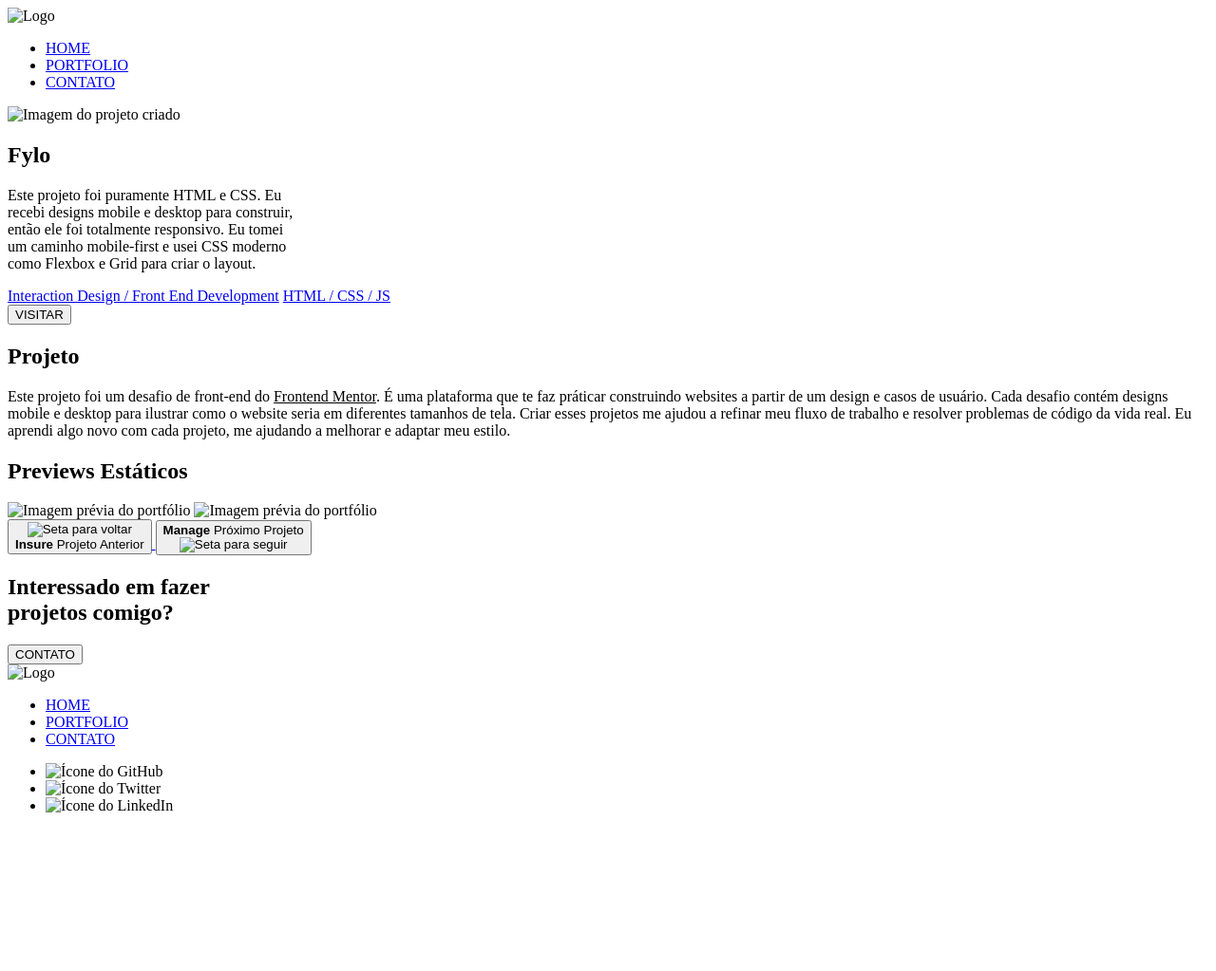
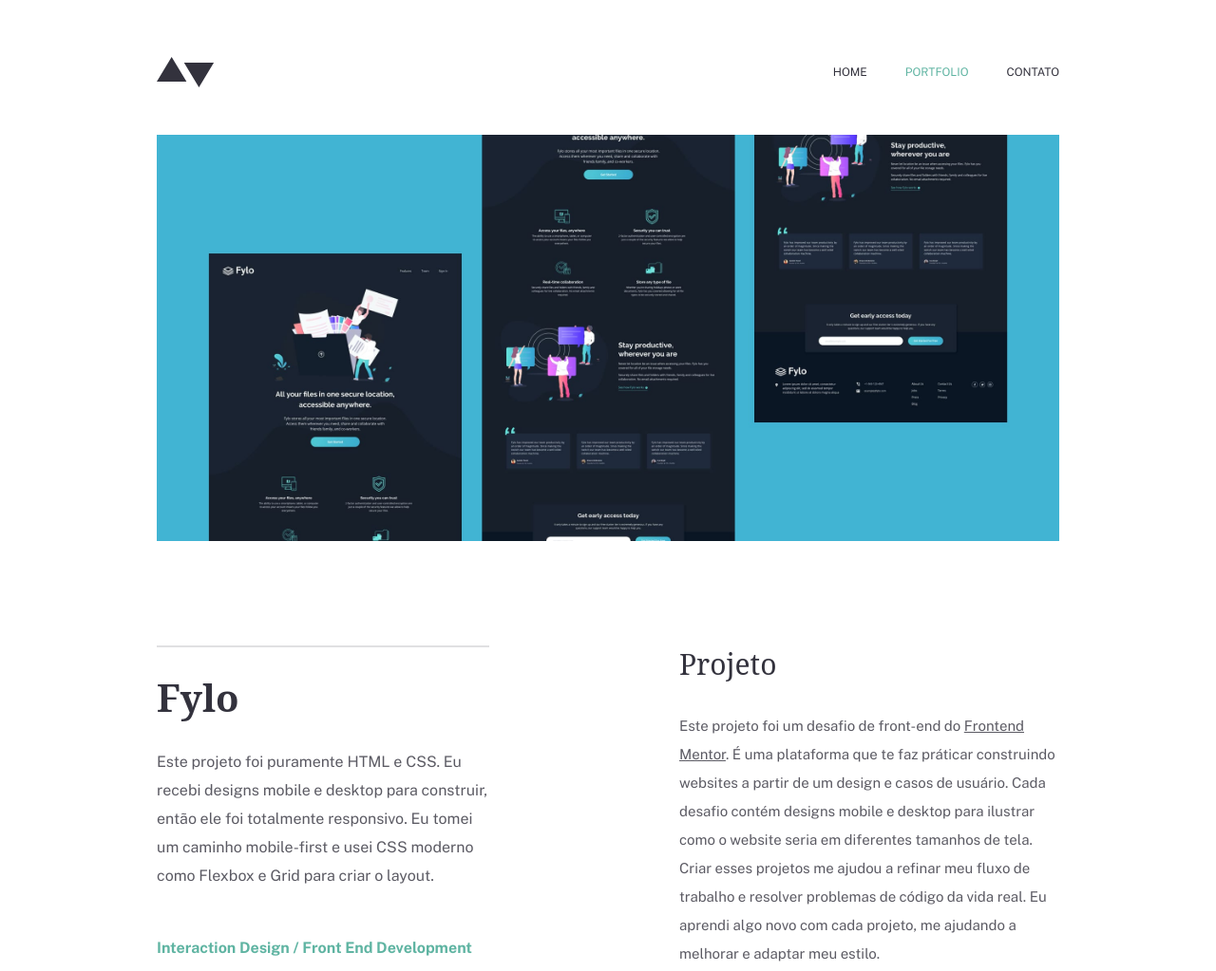
Before and after one commit to Pam18/m01-front-desafio-cubos-academy, a website: page pages/portfolio-04-fylo/index.html in a window 1280 px wide. Shown: the top 1023 px of the page at 95% size. Before the commit the page ends 874 px from the top, so only its background shows below. Drawn offline with nearby package versions, Linux system fonts and the light colour scheme; the site is published under a folder, as on GitHub Pages, so addresses that start at the root find nothing; a web font is replaced by a local one.

Commit message:
fix: ajustes nos redirecionamentos das páginas

```diff
--- a/pages/home/style.css
+++ b/pages/home/style.css
@@ -14,7 +14,7 @@
 
 .hero-section {
     height: 100vh;
-    background-image: url(/assets/home/image-homepage-hero.jpg);
+    background-image: url(../../assets/home/image-homepage-hero.jpg);
     background-size: cover;
     background-position: center;
 }
--- a/pages/portfolio-04-fylo/index.html
+++ b/pages/portfolio-04-fylo/index.html
@@ -12,36 +12,36 @@
             href="https://fonts.googleapis.com/css?family=Public+Sans:100,200,300,regular,500,600,700,800,900,100italic,200italic,300italic,italic,500italic,600italic,700italic,800italic,900italic"
             rel="stylesheet" />
 
-        <link rel="stylesheet" href="/css/global.css">
-        <link rel="stylesheet" href="/css/layout.css">
-        <link rel="stylesheet" href="/css/spacing.css">
-        <link rel="stylesheet" href="/css/colors.css">
-        <link rel="stylesheet" href="/css/fonts.css">
-        <link rel="stylesheet" href="/pages/portfolio-04-fylo/style.css">
+        <link rel="stylesheet" href="../../css/global.css">
+        <link rel="stylesheet" href="../../css/layout.css">
+        <link rel="stylesheet" href="../../css/spacing.css">
+        <link rel="stylesheet" href="../../css/colors.css">
+        <link rel="stylesheet" href="../../css/fonts.css">
+        <link rel="stylesheet" href="../portfolio-04-fylo/style.css">
     </head>
 
     <body>
         <div class="page flex-column">
             <header class="header flex-row justify-between align-center mb-5">
-                <img class="logo" src="/assets/logo-dark.svg" alt="Logo">
+                <img class="logo" src="../../assets/logo-dark.svg" alt="Logo">
 
                 <nav class="header__nav">
                     <ul class="header__ul flex-row font-family-public font-weight-normal fs-12 lh-14">
                         <li class="header__li">
-                            <a class="header__link mr-4 color-grayish-dark-blue" href="/pages/home/index.html">HOME</a>
+                            <a class="header__link mr-4 color-grayish-dark-blue" href="../home/index.html">HOME</a>
                         </li>
                         <li class="header__li">
-                            <a class="header__link mr-4 color-Cyan" href="/pages/portfolio/index.html">PORTFOLIO</a>
+                            <a class="header__link mr-4 color-Cyan" href="../portfolio/index.html">PORTFOLIO</a>
                         </li>
                         <li class="header__li">
-                            <a class="header__link color-grayish-dark-blue" href="/pages/contato/index.html">CONTATO</a>
+                            <a class="header__link color-grayish-dark-blue" href="../contato/index.html">CONTATO</a>
                         </li>
                     </ul>
                 </nav>
             </header>
 
             <div class="hero-section flex-row justify-center align-center mb-11">
-                <img class="hero-section__img" src="/assets/portfolio/fylo/image-fylo-hero.jpg"
+                <img class="hero-section__img" src="../../assets/portfolio/fylo/image-fylo-hero.jpg"
                     alt="Imagem do projeto criado">
             </div>
 
@@ -79,17 +79,17 @@
                     <h2 class="main__h2 mb-3 color-grayish-dark-blue font-family-ibarra font-weight-normal fs-3 lh-4">
                         Previews Estáticos</h2>
 
-                    <img class="main__img mb-3" src="/assets/portfolio/fylo/image-fylo-preview-1.jpg"
+                    <img class="main__img mb-3" src="../../assets/portfolio/fylo/image-fylo-preview-1.jpg"
                         alt="Imagem prévia do portfólio">
-                    <img class="main__img" src="/assets/portfolio/fylo/image-fylo-preview-2.jpg"
+                    <img class="main__img" src="../../assets/portfolio/fylo/image-fylo-preview-2.jpg"
                         alt="Imagem prévia do portfólio">
                 </main>
             </div>
 
             <div class="next-back flex-row justify-between align-center mb-11">
-                <a class="next-back__link" href="/pages/portfolio-03-insure/index.html">
+                <a class="next-back__link" href="../portfolio-03-insure/index.html">
                     <button class="next-back__button flex-row">
-                        <img class="next-back__img mr-3" src="/assets/icons/arrow-left.svg" alt="Seta para voltar">
+                        <img class="next-back__img mr-3" src="../../assets/icons/arrow-left.svg" alt="Seta para voltar">
                         <div class="next-back__fylo flex-column mr-auto">
                             <b class="color-grayish-dark-blue font-family-ibarra font-weight-normal fs-3 lh-3">Insure</b>
                             <span
@@ -99,7 +99,7 @@
                     </button>
                 </a>
 
-                <a class="next-back__link" href="/pages/portfolio-01-manage/index.html">
+                <a class="next-back__link" href="../portfolio-01-manage/index.html">
                     <button class="next-back__button flex-row">
                         <div class="next-back__bookmark flex-column align-end mr-3">
                             <b class="color-grayish-dark-blue font-family-ibarra font-weight-normal fs-3 lh-3">Manage</b>
@@ -107,7 +107,7 @@
                             class="next-back__span color-grayish-dark-blue font-family-public font-weight-normal fs-16 lh-3">Próximo
                             Projeto</span>
                         </div>
-                        <img class="next-back__img" src="/assets/icons/arrow-right.svg" alt="Seta para seguir">
+                        <img class="next-back__img" src="../../assets/icons/arrow-right.svg" alt="Seta para seguir">
                     </button>
                 </a>
             </div>
@@ -115,7 +115,7 @@
             <div class="question-section flex-row justify-between align-center mb-15">
                 <h2 class="question-section__h2 color-grayish-dark-blue font-family-ibarra font-weight-bold fs-4 lh-4">
                     Interessado em fazer <br> projetos comigo?</h2>
-                <a class="btn-secundario__link flex-row justify-center align-center" href="/pages/contato/index.html">
+                <a class="btn-secundario__link flex-row justify-center align-center" href="../contato/index.html">
                     <button
                         class="btn-secundario color-grayish-dark-blue font-family-public font-weight-normal fs-12 lh-14">CONTATO</button>
                 </a>
@@ -123,18 +123,18 @@
         </div>
 
         <footer class="footer flex-row align-center background-dark-blue">
-            <img class="logo mr-5" src="/assets/logo-light.svg" alt="Logo">
+            <img class="logo mr-5" src="../../assets/logo-light.svg" alt="Logo">
 
             <nav class="footer__nav flex-row font-family-public font-weight-normal fs-12 lh-14">
                 <ul class="footer__ul flex-row">
                     <li class=footer__li>
-                        <a class="footer__link color-white mr-4" href="/pages/home/index.html">HOME</a>
+                        <a class="footer__link color-white mr-4" href="../home/index.html">HOME</a>
                     </li>
                     <li class=footer__li>
-                        <a class="footer__link color-white mr-4" href="/pages/portfolio/index.html">PORTFOLIO</a>
+                        <a class="footer__link color-white mr-4" href="../portfolio/index.html">PORTFOLIO</a>
                     </li>
                     <li class=footer__li>
-                        <a class="footer__link color-white" href="/pages/contato/index.html">CONTATO</a>
+                        <a class="footer__link color-white" href="../contato/index.html">CONTATO</a>
                     </li>
                 </ul>
             </nav>
@@ -142,14 +142,14 @@
             <nav class="social-media ml-auto">
                 <ul class="social-media__ul flex-row align-center">
                     <li class="social-media__li">
-                        <img class="social-media__img mr-3" src="/assets/icons/github-light.svg" alt="Ícone do GitHub">
+                        <img class="social-media__img mr-3" src="../../assets/icons/github-light.svg" alt="Ícone do GitHub">
                     </li>
                     <li class="social-media__li">
-                        <img class="social-media__img mr-3" src="/assets/icons/twitter-light.svg"
+                        <img class="social-media__img mr-3" src="../../assets/icons/twitter-light.svg"
                             alt="Ícone do Twitter">
                     </li>
                     <li class="social-media__li">
-                        <img class="social-media__img" src="/assets/icons/linkedin-light.svg" alt="Ícone do LinkedIn">
+                        <img class="social-media__img" src="../../assets/icons/linkedin-light.svg" alt="Ícone do LinkedIn">
                     </li>
                 </ul>
             </nav>
```
Also changed, not shown: pages/contato/index.html (+18 -18 lines), pages/home/index.html (+19 -19 lines), pages/portfolio-01-manage/index.html (+25 -25 lines), pages/portfolio-02-bookmark/index.html (+25 -25 lines), pages/portfolio-03-insure/index.html (+25 -25 lines), pages/portfolio/index.html (+24 -24 lines).
